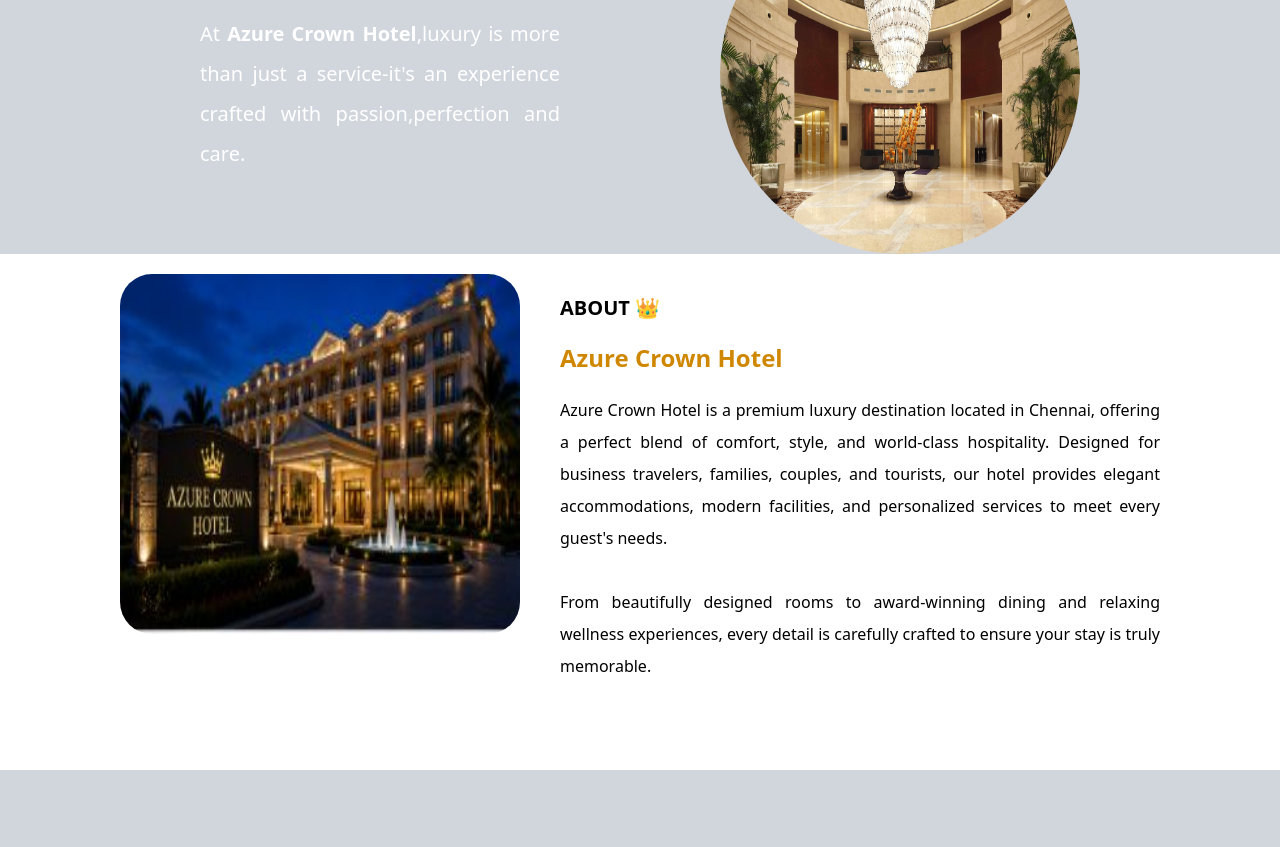
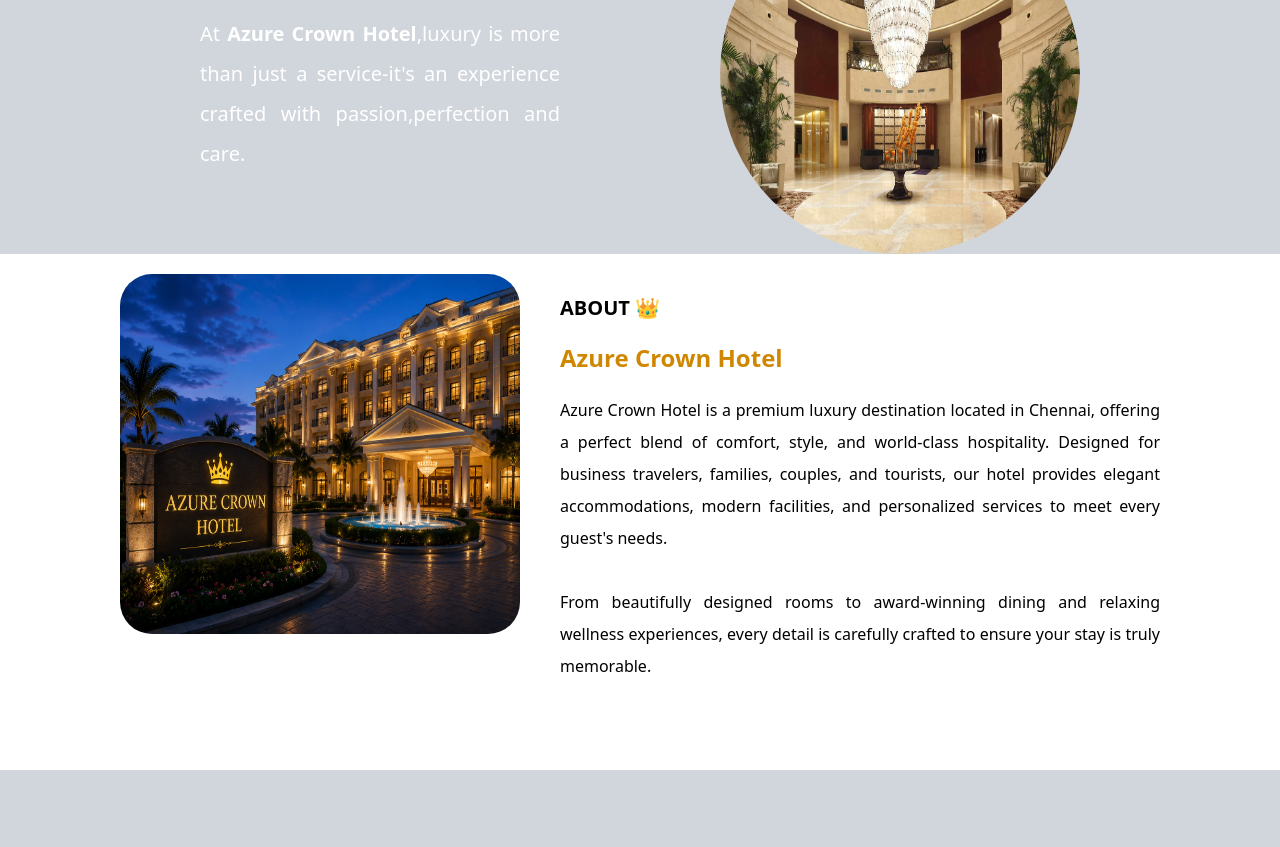
Before and after one commit to Venkateshwarip/azure-hotel, a plain HTML site: page about-us-hejexpro1.html in a window 1280 px wide. Shown: the part 226-1073 px from the top of the page. Drawn offline with nearby package versions, Linux system fonts and the light colour scheme.

Commit message:
Update about-us-hejexpro1.html

```diff
--- a/about-us-hejexpro1.html
+++ b/about-us-hejexpro1.html
@@ -172,7 +172,7 @@
 			<!---About--->
 			<section>
 				<div class="sm:grid grid-rows-2 mt-5 mx-10 md:grid grid-cols-2 md:mt-5 md:mx-10 xl:grid grid-cols-2 xl:mt-5 xl:mx-30">
-					<img src="image\hotelimage.jpg" class="h-90 w-100 rounded-4xl md:h-110 md:w-100 md:rounded-4xl md:mt-25 xl:h-90 xl:w-100 xl:rounded-4xl xl:mt-0">
+					<img src="image\hotel-image.jpg" class="h-90 w-100 rounded-4xl md:h-110 md:w-100 md:rounded-4xl md:mt-25 xl:h-90 xl:w-100 xl:rounded-4xl xl:mt-0">
 					<div class="ml-5 md:ml-2 xl:-ml-20">
 						<p class="mt-5 text-xl font-bold">ABOUT 👑</p>
 						<p class="mt-5 text-2xl font-bold text-yellow-600">Azure Crown Hotel</p>
```
